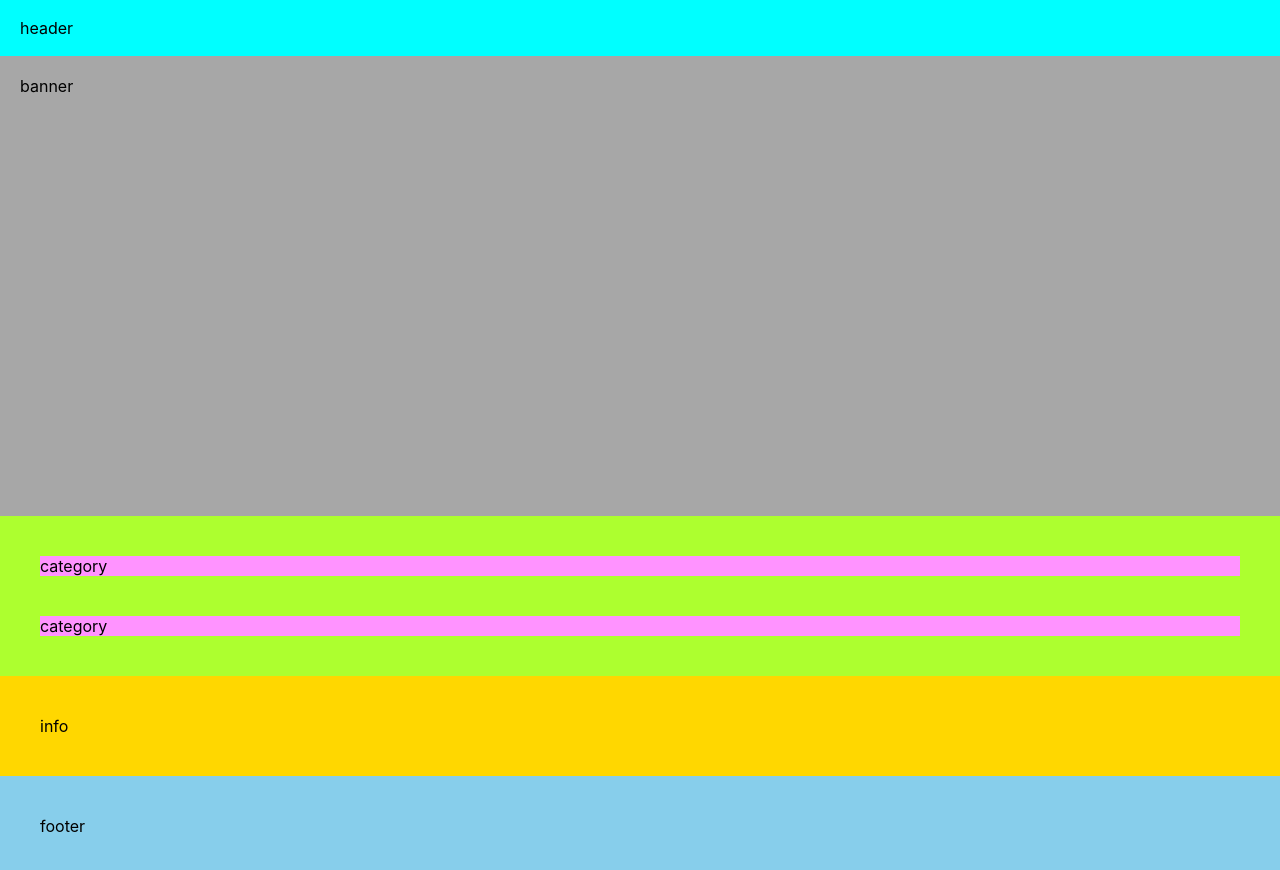
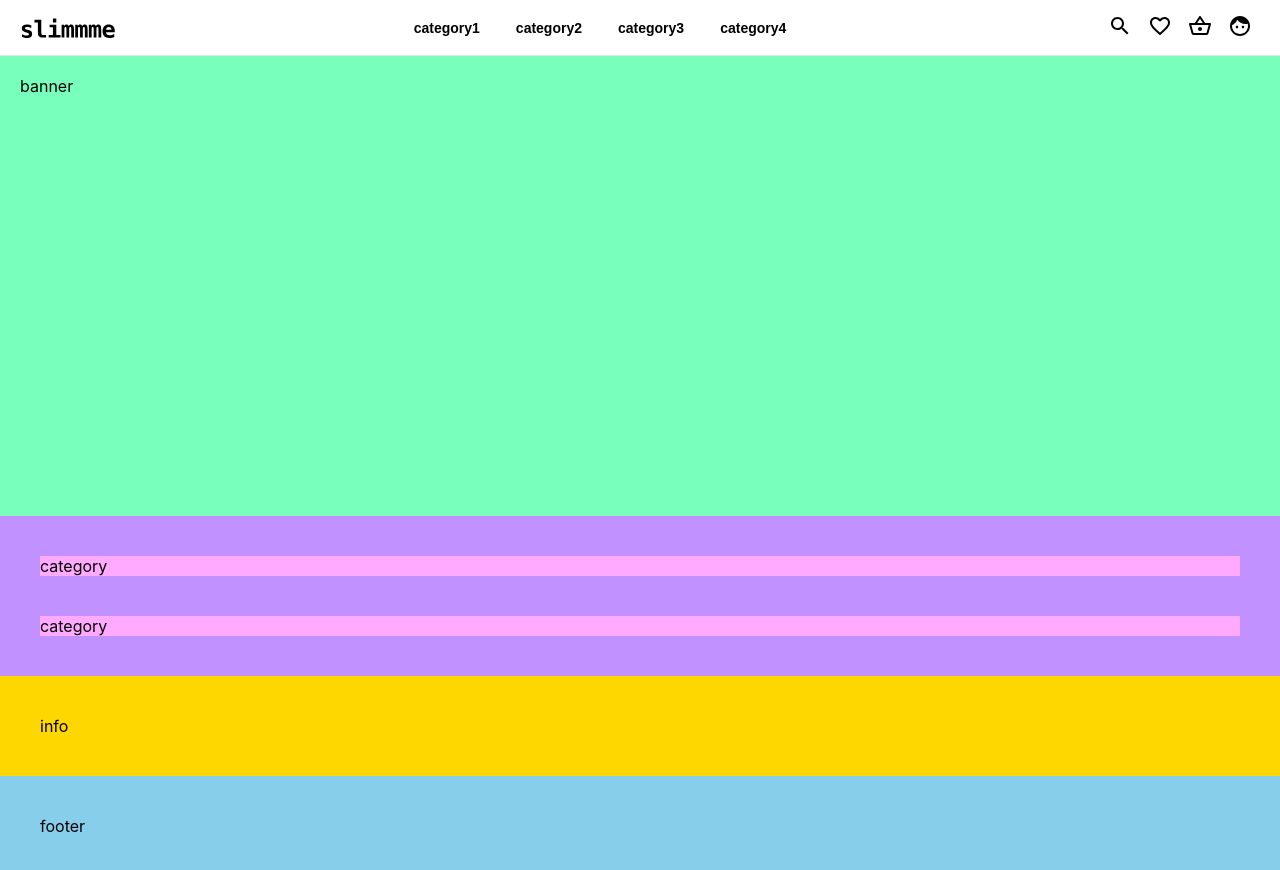
Before and after one commit to macaronpark/slimmme, a React (Create React App) app: page / in a window 1280 px wide. Shown: the top 870 px of the page. Built offline with nearby package versions, Linux system fonts and the light colour scheme.

Commit message:
Apply header

```diff
--- a/src/pages/LandingPage/index.js
+++ b/src/pages/LandingPage/index.js
@@ -1,17 +1,20 @@
 import React from "react";
 import "./style.scss";
+import { Header } from "../../components";
 
 const LandingPage = () => {
     return (
         <>
-            <div class="header">header</div>
-            <div class="wrap">
-                <div class="contents">
-                    <div class="banner">banner</div>
-                    <div class="category">category</div>
-                    <div class="category">category</div>
-                    <div class="info">info</div>
-                    <div class="footer">footer</div>
+            <div className="header">
+                <Header />
+            </div>
+            <div className="wrap">
+                <div className="contents">
+                    <div className="banner">banner</div>
+                    <div className="category">category</div>
+                    <div className="category">category</div>
+                    <div className="info">info</div>
+                    <div className="footer">footer</div>
                 </div>
             </div>
         </>
--- a/src/pages/LandingPage/style.scss
+++ b/src/pages/LandingPage/style.scss
@@ -1,7 +1,7 @@
+@import "../../common/colors";
 @import "../../common/mixins";
 
 .header {
-    background-color: aqua;
     position: fixed;
     top: 0;
     width: 100vw;
@@ -9,10 +9,10 @@
     display: flex;
     align-items: center;
     padding: 0px 20px;
+    border-bottom: 1px solid $borderGray;
 }
 
 .wrap {
-    background-color: rgb(201, 177, 255);
     display: flex;
 
     @include breakpoint(wide) {
@@ -21,7 +21,7 @@
 }
 
 .contents {
-    background-color: greenyellow;
+    background-color: #c191ff;
     width: 100vw;
     height: 100%;
     flex-direction: column;
@@ -50,12 +50,12 @@
     }
 
     @include breakpoint(wide) {
-        background-color: rgb(167, 167, 167);
+        background-color: rgb(119, 255, 187);
     }
 }
 
 .category {
-    background-color: rgb(255, 147, 255);
+    background-color: rgb(255, 169, 255);
     margin: 40px;
 }
 
```
